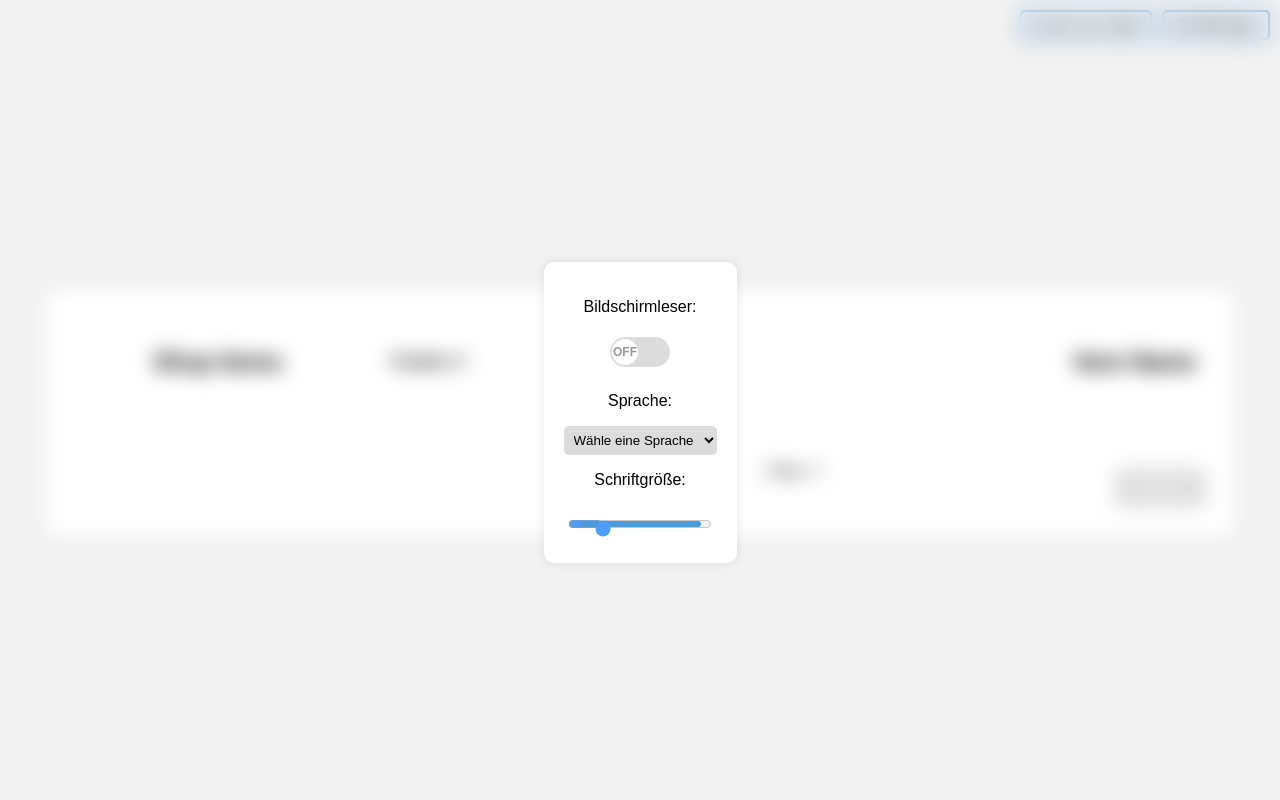
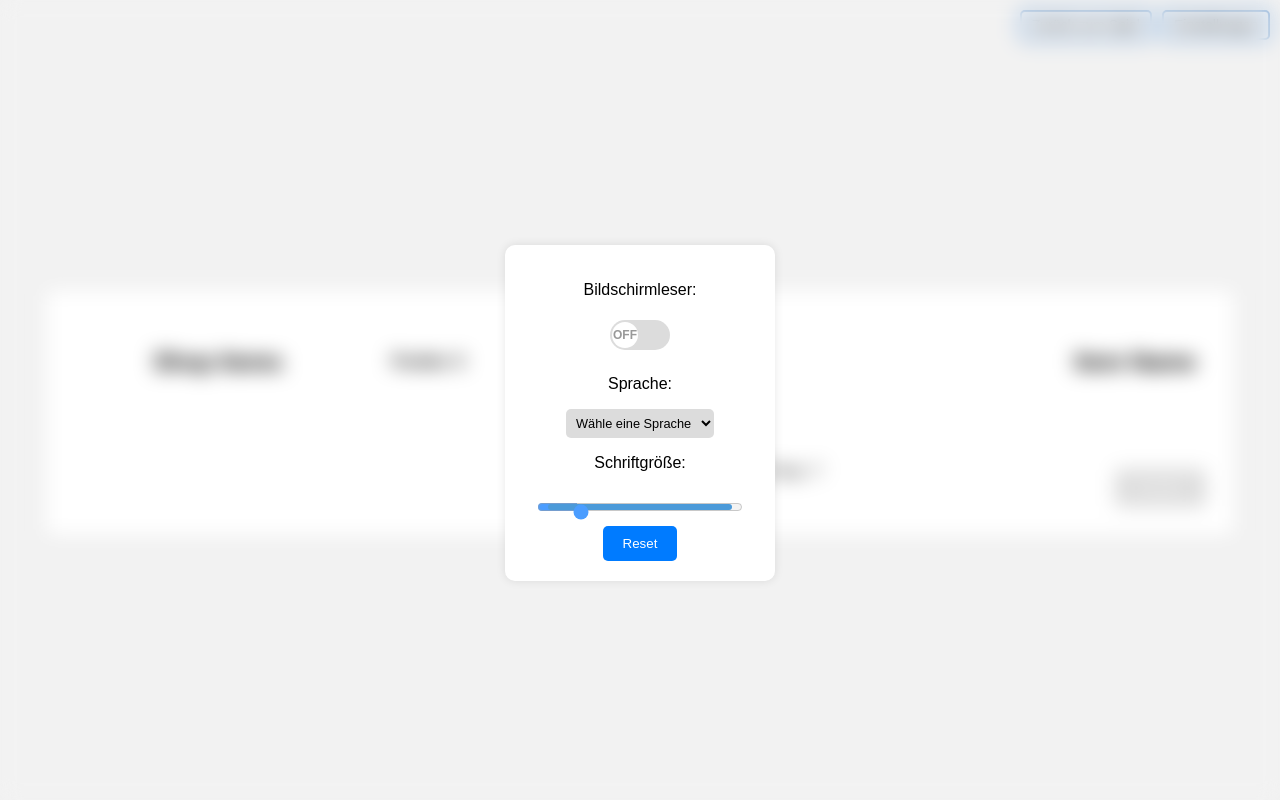
Before and after one commit to HerrOtter/dice-game, a Flask app: page /shop in a window 1280 px wide, after a click on "Einstellungen". Run offline with Flask 3, Linux system fonts and the light colour scheme; the visitor is signed in with stand-in values (Sample User, id 1); data comes from the database, SQL or seed files in the repository; data that the repository does not hold is empty.

Commit message:
add font size scaling, move colors to variables

```diff
--- a/dice/frontend/templates/popup/settings.html
+++ b/dice/frontend/templates/popup/settings.html
@@ -17,10 +17,24 @@
         </select>
 
         <p>{{ t("settings.font_size") }}:</p>
-        <input type="range" id="fontSizeSlider" min="10" max="50" step="1" value="16">
+        <input
+            type="range"
+            id="fontSizeSlider"
+            min="10"
+            max="50"
+            step="1"
+            value="16"
+        >
+        <button
+            onclick="fontSizeSlider.value = 16; updateFontSize(`${fontSizeSlider.value}px`)"
+        >
+            Reset
+        </button>
     </div>
     <script>
         const languageSelector = document.getElementById("language-selector");
+        const fontSizeSlider = document.getElementById("fontSizeSlider");
+
         async function settings_close_callback()
         {
             var reload = false;
@@ -40,10 +54,28 @@
                 reload = true;
             }
 
+            localStorage["font-size"] = `${fontSizeSlider.value}px`
+            updateFontSize();
+
             if (reload)
             {
                 window.location.reload();
             }
         }
+
+        fontSizeSlider.addEventListener("input", (event) => {
+          updateFontSize(`${event.target.value}px`);
+        });
+
+        function updateFontSize(aFontSize)
+        {
+            const fontSize = aFontSize || localStorage["font-size"];
+            if (fontSize)
+            {
+                document.documentElement.style.setProperty("font-size", fontSize)
+            }
+        }
+        updateFontSize();
+
     </script>
 </div>
--- a/dice/static/style.css
+++ b/dice/static/style.css
@@ -1,5 +1,11 @@
 /*              Style               */
 /*                                  */
+:root {
+    --blue: #0056b3;
+    --light-blue: #0070c9;
+    --light-gray: #dcdcdc;
+
+}
 
 /*        General Settings          */
 body {
@@ -76,15 +82,16 @@ footer {
 
 /* Font Settings */
 h1 {
-    font-size: 24px;
+    font-size: 1.5rem;
     color: #333;
     margin-bottom: 20px;
 }
 
 /* Select Settings */
 select {
+    font-size: 0.8rem;
     padding: 6px;
-    background-color: #dcdcdc;
+    background-color: var(--light-gray);
     border: none;
     border-radius: 5px;
 }
@@ -170,14 +177,14 @@ button:hover {
     left: 50%;
     transform: translate(-50%, -50%);
     color: #999;
-    font-size: 12px;
+    font-size: 0.75rem;
     font-weight: bold;
 }
 
 #fontSizeSlider {
     width: 80%;
     height: 6px;
-    background: #d3d3d3;
+    background: var(--light-gray);
     border-radius: 10px;
     outline: none;
     opacity: 0.7;
@@ -214,7 +221,7 @@ button:hover {
     width: 100%;
     height: 6px;
     cursor: pointer;
-    background: #0070c9;
+    background: var(--light-blue);
     border-radius: 10px;
 }
 
@@ -222,7 +229,7 @@ button:hover {
     width: 100%;
     height: 6px;
     cursor: pointer;
-    background: #0070c9;
+    background: var(--light-blue);
     border-radius: 10px;
 }
 
```
Also changed, not shown: other parts of dice/static/style.css (+12 -12 lines).
